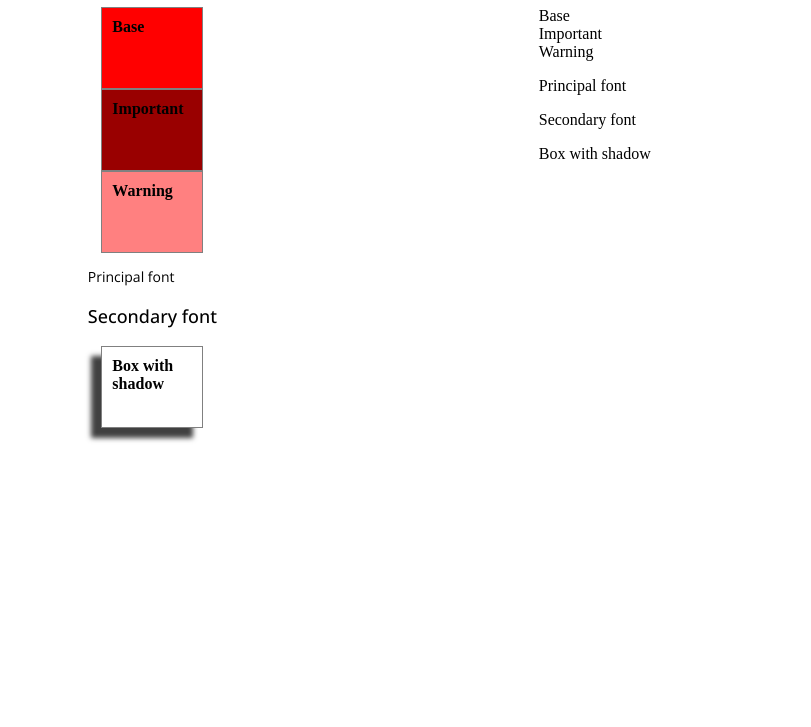
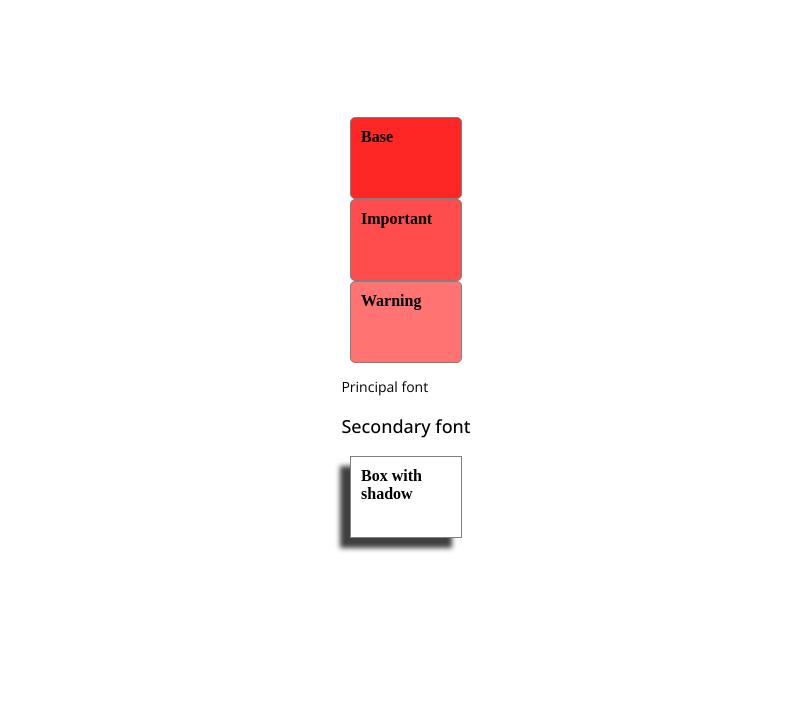
Before and after one commit to Fenix-Quiroz/entregas-master-frontend-lemoncode, a website built with Vite: page modulo1-layout/ejercicio-2/index.html in a window 1280 px wide. Shown: the part 73-800 px from the top of the page, without its empty margins (234-1045 px from the left). Built offline with nearby package versions, Linux system fonts and the light colour scheme.

Commit message:
corrected exercise

```diff
--- a/modulo1-layout/ejercicio-2/_base.scss
+++ b/modulo1-layout/ejercicio-2/_base.scss
@@ -1,8 +1,13 @@
 @use "sass:color";
+@import url("https://fonts.googleapis.com/css2?family=Open+Sans:ital,wght@0,300..800;1,300..800&display=swap");
+@import url("https://fonts.googleapis.com/css2?family=Open+Sans:ital,wght@0,300..800;1,300..800&family=Roboto+Mono:ital,wght@0,100..700;1,100..700&display=swap");
+
 $color-base-principal: red;
 $color-base-secondary: blue;
 $box-shadow-principal: -10px;
 $box-shadow-secondary: 10px;
+$font-primary: "Open Sans";
+$font-secondary: "Roboto Mono";
 
 @mixin reset {
   padding: 0;
@@ -11,27 +16,38 @@ $box-shadow-secondary: 10px;
 }
 
 @mixin general-box-styles {
-  width: 80px;
+  width: 90px;
   height: 60px;
   padding: 10px;
   border: 1px solid gray;
   font-weight: 700;
 }
+
 @mixin fonts($font) {
   font-family: $font;
 }
+
 @mixin box-shadow($value) {
   box-shadow: $value 10px 5px 0px rgba(0, 0, 0, 0.75);
 }
 
-@mixin box-background($i, $color) {
-  @if ($i == 1) {
-    background-color: $color;
+@mixin box-font($font) {
+  font-family: $font, sans-serif;
+  > :first-child {
+    font-size: 14px;
   }
-  @if ($i == 2) {
-    background-color: color.scale($color, $lightness: -40%);
-  }
-  @if ($i == 3) {
-    background-color: color.scale($color, $lightness: 50%);
+  > :last-child {
+    font-size: 18px;
+    font-weight: 500;
   }
 }
+
+@mixin box-background($color) {
+  @for $i from 1 through 3 {
+    .box-#{$i} {
+      background-color: color.scale($color, $lightness: $i * 15%);
+      @include general-box-styles;
+      border-radius: 5px;
+    }
+  }
+}
--- a/modulo1-layout/ejercicio-2/_main.scss
+++ b/modulo1-layout/ejercicio-2/_main.scss
@@ -1,31 +1,13 @@
 @use "base" as *;
-@import url("https://fonts.googleapis.com/css2?family=Open+Sans:ital,wght@0,300..800;1,300..800&display=swap");
 
-.principal {
-  display: flex;
-  flex-direction: column;
-  justify-content: center;
-  align-items: center;
+.container {
+  @include box-background($color-base-principal);
 }
 
-@for $i from 1 through 3 {
-  .principal .box-#{$i} {
-    @include box-background($i, $color-base-principal);
-    @include general-box-styles;
-  }
+.box-font {
+  @include box-font($font-primary);
 }
-
-.principal .box-font {
-  font-family: "Open Sans", sans-serif;
-  > :first-child {
-    font-size: 14px;
-  }
-  > :last-child {
-    font-size: 18px;
-    font-weight: 500;
-  }
-}
-.principal .box-shadow {
+.box-shadow {
   @include general-box-styles;
   @include box-shadow($box-shadow-principal);
 }
--- a/modulo1-layout/ejercicio-2/_secondary.scss
+++ b/modulo1-layout/ejercicio-2/_secondary.scss
@@ -1,31 +1,13 @@
 @use "base" as *;
-@import url("https://fonts.googleapis.com/css2?family=Open+Sans:ital,wght@0,300..800;1,300..800&family=Roboto+Mono:ital,wght@0,100..700;1,100..700&display=swap");
 
-.secondary {
-  display: flex;
-  flex-direction: column;
-  justify-content: center;
-  align-items: center;
-}
-@for $i from 1 through 3 {
-  .secondary .box-#{$i} {
-    @include box-background($i, $color-base-secondary);
-    @include general-box-styles;
-    border-radius: 5px;
-  }
+.container {
+  @include box-background($color-base-secondary);
 }
 
-.secondary .box-font {
-  font-family: "Roboto Mono", monospace;
-  > :first-child {
-    font-size: 14px;
-  }
-  > :last-child {
-    font-size: 18px;
-    font-weight: 500;
-  }
+.box-font {
+  @include box-font($font-secondary);
 }
-.secondary .box-shadow {
+.box-shadow {
   @include general-box-styles;
   @include box-shadow($box-shadow-secondary);
   border-radius: 5px;
--- a/modulo1-layout/ejercicio-2/index.html
+++ b/modulo1-layout/ejercicio-2/index.html
@@ -9,8 +9,6 @@
   </head>
   <body>
     <div class="container">
-      <div class="principal">
-        <h1>Resultado tema A</h1>
         <div class="box-1">Base</div>
         <div class="box-2">Important</div>
         <div class="box-3">Warning</div>
@@ -19,19 +17,6 @@
           <p>Secondary font</p>
         </div>
         <div class="box-shadow">Box with shadow</div>
-      </div>
-
-      <div class="secondary">
-        <h1>Resultado tema B</h1>
-        <div class="box-1">Base</div>
-        <div class="box-2">Important</div>
-        <div class="box-3">Warning</div>
-        <div class="box-font">
-          <p>Principal font</p>
-          <p>Secondary font</p>
-        </div>
-        <div class="box-shadow">Box with shadow</div>
-      </div>
     </div>
   </body>
 </html>
--- a/modulo1-layout/ejercicio-2/mystyle.scss
+++ b/modulo1-layout/ejercicio-2/mystyle.scss
@@ -4,7 +4,10 @@
 body{
   @include reset
 }
-.container {
+.container{
   display: flex;
-  justify-content: space-evenly;
+  flex-direction: column;
+  justify-content: center;
+  align-items: center;
+  height: 100vh;
 }
```
